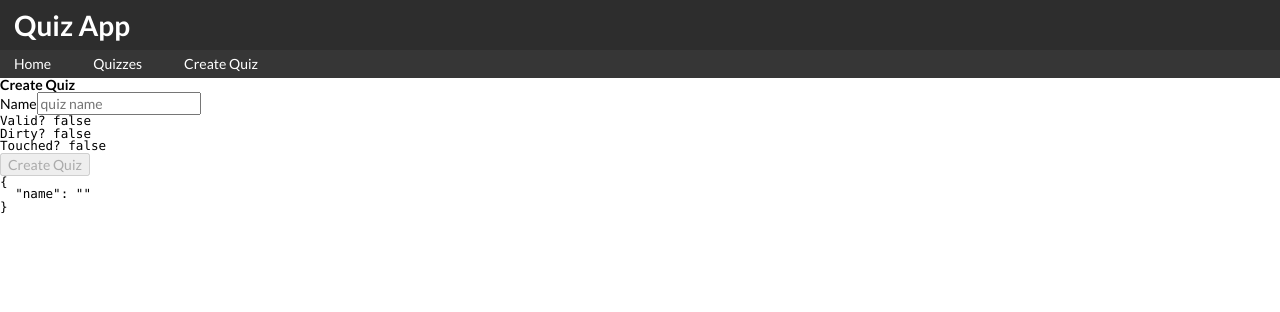
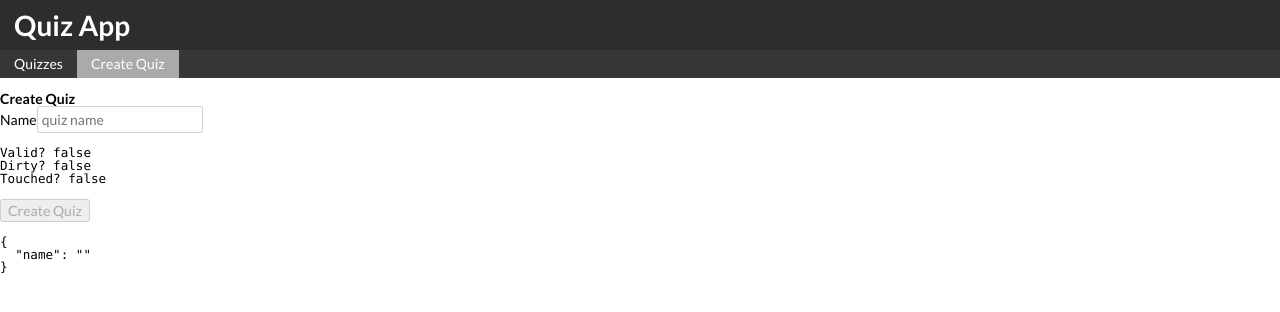
Before and after one commit to ksextontech/quiz-app, an Angular app: page /quiz/create in a window 1280 px wide. Shown: the top 312 px of the page. Built offline with nearby package versions, Linux system fonts and the light colour scheme.

Commit message:
create quiz form, active nav links

```diff
--- a/src/app/navigation/navigation.component.css
+++ b/src/app/navigation/navigation.component.css
@@ -1,19 +1,20 @@
 nav {
   display: flex;
   background-color: #363636;
+  margin-bottom: 1em;
 }
 
 a {
-  margin: 0 .5em;
+  margin: 0;
   padding: .5em 1em;
   text-decoration: none;
   color: #fff;
 }
 
-a:first-of-type {
-  margin-left: 0;
+a:hover, a:focus, a:active, a.active {
+  background-color: #aaa;
 }
 
-a:hover, a:focus, a:active {
-  background-color: #aaa;
+a:hover {
+  background-color: #abc;
 }
--- a/src/app/navigation/navigation.component.html
+++ b/src/app/navigation/navigation.component.html
@@ -1,5 +1,4 @@
 <nav>
-  <a href="#" routerLink="/">Home</a>
-  <a href="#" routerLink="/quizzes">Quizzes</a>
-  <a href="#" routerLink="/quiz/create">Create Quiz</a>
+  <a href="#" routerLink="/quizzes" [routerLinkActive]="['active']">Quizzes</a>
+  <a href="#" routerLink="/quiz/create" [routerLinkActive]="['active']">Create Quiz</a>
 </nav>
--- a/src/app/quiz-create-form/quiz-create-form.component.html
+++ b/src/app/quiz-create-form/quiz-create-form.component.html
@@ -1,18 +1,26 @@
 <form #quizForm="ngForm" novalidate>
   <fieldset>
     <legend>Create Quiz</legend>
-    <div>
+    <div [ngClass]="{
+        danger: name?.invalid && (name?.dirty || name?.touched),
+        success: name?.valid && (name?.dirty || name?.touched)
+      }">
       <label for="name">Name</label>
-      <input type="text" name="name" ngModel required minLength="6" maxlength="100" placeholder="quiz name">
-      <pre>Valid? {{ quizForm.form.controls.name?.valid }}</pre>
-      <pre>Dirty? {{ quizForm.form.controls.name?.dirty }}</pre>
-      <pre>Touched? {{ quizForm.form.controls.name?.touched }}</pre>
+      <input type="text" name="name" ngModel required minLength="6" maxlength="50" placeholder="quiz name" #name="ngModel">
+
+      <div class="debug">
+        <pre>Valid? {{ quizForm.form.controls.name?.valid }}</pre>
+        <pre>Dirty? {{ quizForm.form.controls.name?.dirty }}</pre>
+        <pre>Touched? {{ quizForm.form.controls.name?.touched }}</pre>
+      </div>
     </div>
   </fieldset>
 
   <div>
-    <button type="submit" (click)="createQuiz()" [disabled]="!quizForm.valid">Create Quiz</button>
+    <button type="submit" (click)="createQuiz()" [disabled]="quizForm.invalid">Create Quiz</button>
   </div>
 </form>
 
-<pre>{{ quizForm.value | json }}</pre>
+<div class="debug">
+  <pre>{{ quizForm.value | json }}</pre>
+</div>
--- a/src/app/quiz-create-form/quiz-create-form.component.ts
+++ b/src/app/quiz-create-form/quiz-create-form.component.ts
@@ -1,4 +1,5 @@
-import { Component, OnInit, Output, EventEmitter } from '@angular/core';
+import { Component, OnInit, Output, EventEmitter, ViewChild } from '@angular/core';
+import { Router } from '@angular/router';
 import { Quiz } from '../model/quiz';
 
 @Component({
@@ -8,16 +9,24 @@ import { Quiz } from '../model/quiz';
 })
 export class QuizCreateFormComponent implements OnInit {
   @Output() QuizCreated: EventEmitter<Quiz> = new EventEmitter<Quiz>();
+  @ViewChild('quizForm') form: any;
 
   quiz: Quiz;
 
-  constructor() { }
+  constructor(private router: Router) { }
 
   ngOnInit() {
   }
 
   createQuiz() {
+    if (!this.form.valid) {
+      return;
+    }
 
+    console.log('form submitted');
+    this.form.reset();
+    const quizId = '1';
+    this.router.navigate([`quiz/${quizId}/questions`]);
   }
 
 }
--- /dev/null
+++ b/src/app/quiz-question-list/quiz-question-list.component.html
@@ -0,0 +1,3 @@
+<p>
+  quiz-question-list works!
+</p>
--- /dev/null
+++ b/src/app/quiz-question-list/quiz-question-list.component.ts
@@ -0,0 +1,23 @@
+import { Component, OnInit } from '@angular/core';
+import { ActivatedRoute, Router } from '@angular/router';
+
+@Component({
+  selector: 'app-quiz-question-list',
+  templateUrl: './quiz-question-list.component.html',
+  styleUrls: ['./quiz-question-list.component.css']
+})
+export class QuizQuestionListComponent implements OnInit {
+
+  quizId: string;
+
+  constructor(private route: ActivatedRoute, private router: Router) {
+    this.route.params.subscribe(params => {
+      this.quizId = params['id'];
+      console.log(params);
+    });
+  }
+
+  ngOnInit() {
+  }
+
+}
--- a/src/styles.css
+++ b/src/styles.css
@@ -14,6 +14,12 @@ h1, h2, h3, h4, h5, h6, form legend {
   font-weight: bold;
 }
 
+input[type='text'] {
+  padding: .3em;
+  border-radius: 2px;
+  border: thin solid lightgrey;
+}
+
 pre {
   font-family: Consolas;
   font-size: .9em;
@@ -26,3 +32,15 @@ pre {
 /* pre:hover, pre:focus {
   width: min-content;
 } */
+
+div.success input {
+  border: thin solid green;
+}
+
+div.danger input {
+  border: thin solid red;
+}
+
+div.debug {
+  margin: 1em 0;
+}
```
Also changed, not shown: src/app/app.module.ts (+6 -2 lines), src/app/quiz-question-list/quiz-question-list.component.css (added), 1 other file (tests, documents, lock files or other folders).
